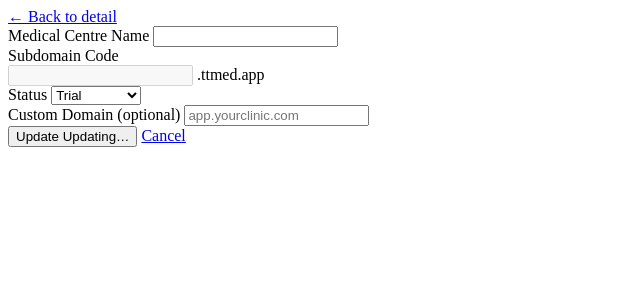
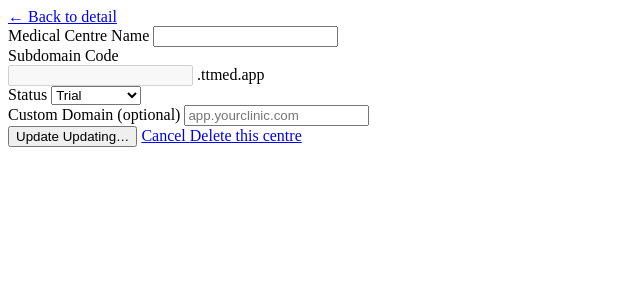
Before and after one commit to coolfiger/TTMed, a Laravel app: template resources/views/livewire/platform/tenants/tenant-form.blade.php in a window 1280 px wide. Shown: the top 300 px of the page, without its empty margins (0-640 px from the left). Run offline with Laravel 12, Linux system fonts and the light colour scheme; the template is opened without the code that fills it: most values are stand-ins (such as "Sample title", 1, 10 or a date in 2020); some libraries are stand-ins or nearby versions.

Commit message:
Fix tenant edit 404 and add delete link to edit form
- redirectRoute after update now passes uuid explicitly instead of the
  model object (which resolved to id, not matching the {uuid} route param)
- Edit form now shows 'Delete this centre' link pointing to the show
  page where the confirmation delete UI lives

Co-Authored-By: Claude Sonnet 4.6 <noreply@anthropic.com>
Claude-Session: https://claude.ai/code/session_01RaniEiwTj6YJ6yBsPSeRJE

```diff
--- a/app/Livewire/Platform/Tenants/TenantForm.php
+++ b/app/Livewire/Platform/Tenants/TenantForm.php
@@ -86,7 +86,7 @@ class TenantForm extends Component
 
             $audit->logPlatform('tenant.updated', 'Tenant', $this->tenant->id, $this->tenant->id, $old, $this->tenant->fresh()->toArray());
             session()->flash('message', 'Medical centre updated.');
-            $this->redirectRoute('platform.tenants.show', $this->tenant);
+            $this->redirectRoute('platform.tenants.show', ['uuid' => $this->tenant->uuid]);
             return;
         }
 
--- a/resources/views/livewire/platform/tenants/tenant-form.blade.php
+++ b/resources/views/livewire/platform/tenants/tenant-form.blade.php
@@ -103,7 +103,7 @@
         </div>
         @endif
 
-        <div class="flex gap-3 pt-2">
+        <div class="flex gap-3 pt-2 items-center">
             <button type="submit"
                 class="rounded-md bg-slate-800 px-5 py-2 text-sm font-semibold text-white hover:bg-slate-700"
                 wire:loading.attr="disabled" wire:loading.class="opacity-75">
@@ -114,6 +114,12 @@
                 class="rounded-md px-5 py-2 text-sm font-medium text-slate-600 hover:text-slate-800">
                 Cancel
             </a>
+            @if($tenant)
+            <a href="{{ route('platform.tenants.show', $tenant->uuid) }}#delete"
+                class="ml-auto text-sm text-red-500 hover:text-red-700">
+                Delete this centre
+            </a>
+            @endif
         </div>
     </form>
 </div>
```
